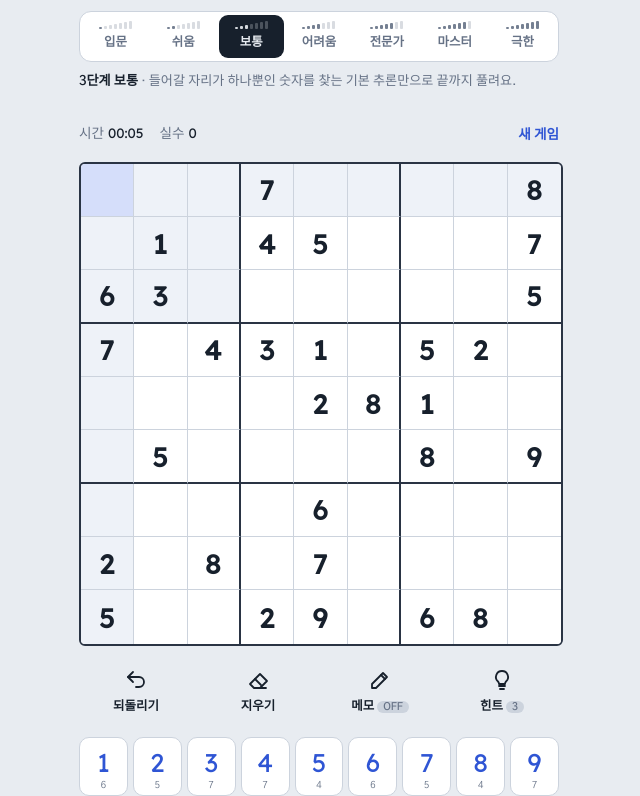
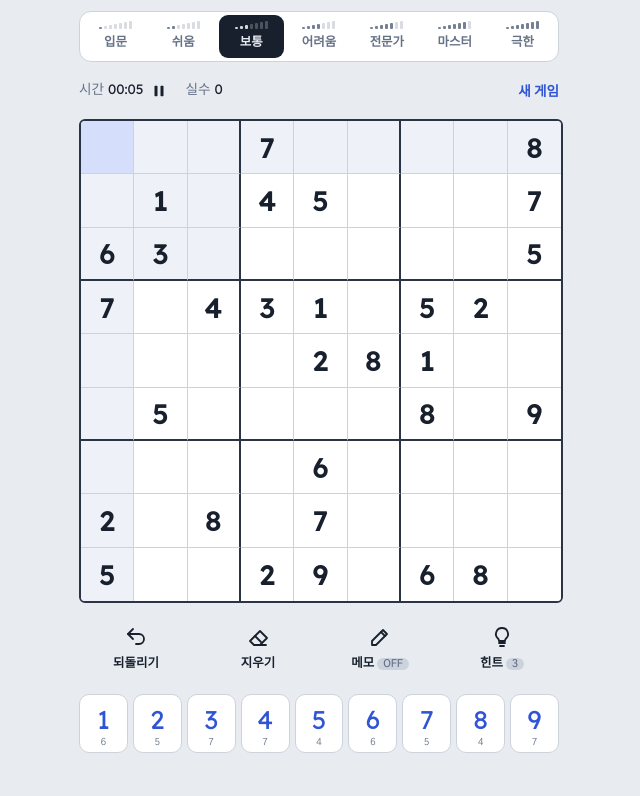
Before and after one commit to jeonsm1125/sudoku, a plain HTML site: page index.html in a window 1280 px wide. Shown: the part 59-855 px from the top of the page, without its empty margins (321-961 px from the left). Drawn offline with Linux system fonts and the light colour scheme.

Commit message:
feat: 일시정지·숫자 완성 체크 표시, 난이도 설명 삭제
- 일시정지: 시간 정지 + 판 블러 + 팝업. 앱을 내리거나 탭을 옮기면 자동 일시정지, P 키 지원
- 숫자 9개를 모두 맞게 채우면 숫자 패드 버튼을 체크 표시로 바꾸고 비활성화
- 난이도 버튼 아래 설명 줄 삭제
- 서비스 워커 캐시 sudoku-v2

Co-Authored-By: Claude Opus 5.5 <noreply@anthropic.com>

```diff
--- a/index.html
+++ b/index.html
@@ -83,8 +83,13 @@ h1 small { font-weight: 400; font-size: .8rem; color: var(--muted); letter-spaci
 .levels .pips i { width: 3px; border-radius: 1px; background: currentColor; opacity: .25; }
 .levels .pips i.on { opacity: .9; }
 .levels button[aria-pressed="true"] { background: var(--ink); color: var(--bg); }
-.lvl-desc { margin: -4px 0 0; font-size: .82rem; color: var(--muted); line-height: 1.5; min-height: 2.5em; text-wrap: pretty; }
-.lvl-desc b { color: var(--ink); font-weight: 600; }
+.pausebtn { border: 0; background: none; color: var(--ink); cursor: pointer; padding: 2px; margin-left: 4px; border-radius: 6px; display: inline-grid; place-items: center; vertical-align: middle; }
+.pausebtn svg { width: 18px; height: 18px; fill: currentColor; }
+.pausebtn:focus-visible { outline: 2px solid var(--accent); outline-offset: 1px; }
+.board { transition: filter .2s ease; }
+.board-wrap.is-paused .board { filter: blur(14px); }
+.overlay.pause-pop { background: color-mix(in srgb, var(--bg) 35%, transparent); }
+.pause-card { background: var(--surface); border: 1px solid var(--line); border-radius: 16px; padding: 24px 28px; box-shadow: 0 10px 30px color-mix(in srgb, var(--ink) 18%, transparent); }
 .spinner { width: 28px; height: 28px; border: 3px solid var(--line); border-top-color: var(--accent); border-radius: 50%; margin: 0 auto 12px; }
 @media (prefers-reduced-motion: no-preference) { .spinner { animation: spin .8s linear infinite; } @keyframes spin { to { transform: rotate(360deg); } } }
 
@@ -157,7 +162,8 @@ h1 small { font-weight: 400; font-size: .8rem; color: var(--muted); letter-spaci
 }
 .key small { font-size: .6rem; color: var(--muted); font-family: var(--font-body); }
 .key:active { background: var(--accent-soft); }
-.key.done { opacity: .3; }
+.key.done { color: var(--hint); background: color-mix(in srgb, var(--hint) 12%, var(--surface)); border-color: color-mix(in srgb, var(--hint) 35%, var(--line)); cursor: default; justify-content: center; }
+.key.done svg { width: 1.1em; height: 1.1em; fill: none; stroke: currentColor; stroke-width: 2.6; stroke-linecap: round; stroke-linejoin: round; }
 
 .btn-primary { border: 0; background: var(--accent); color: var(--accent-ink); font: 600 .95rem var(--font-body); padding: 10px 22px; border-radius: 999px; cursor: pointer; }
 .help { font-size: .78rem; color: var(--muted); text-align: center; line-height: 1.6; margin: 0; }
@@ -178,11 +184,10 @@ h1 small { font-weight: 400; font-size: .8rem; color: var(--muted); letter-spaci
   </header>
 
   <div class="levels" id="levels" role="group" aria-label="난이도"></div>
-  <p class="lvl-desc" id="lvlDesc"></p>
 
   <div class="status">
     <div class="grp">
-      <span>시간<b id="time">00:00</b></span>
+      <span>시간<b id="time">00:00</b><button type="button" class="pausebtn" id="pauseBtn" aria-label="일시정지"><svg viewBox="0 0 24 24"><rect x="6" y="5" width="4" height="14" rx="1"/><rect x="14" y="5" width="4" height="14" rx="1"/></svg></button></span>
       <span>실수<b id="mistakes">0</b></span>
     </div>
     <button type="button" class="linkbtn" id="newBtn">새 게임</button>
@@ -203,6 +208,13 @@ h1 small { font-weight: 400; font-size: .8rem; color: var(--muted); letter-spaci
         <h2>완성했어요</h2>
         <p id="winText"></p>
         <button type="button" class="btn-primary" id="winNew">새 게임</button>
+      </div>
+    </div>
+    <div class="overlay pause-pop" id="pausedBox" hidden>
+      <div class="pause-card">
+        <h2>일시정지</h2>
+        <p id="pausedText"></p>
+        <button type="button" class="btn-primary" id="resumeBtn">계속하기</button>
       </div>
     </div>
     <div class="overlay" id="busy" hidden>
@@ -232,7 +244,7 @@ h1 small { font-weight: 400; font-size: .8rem; color: var(--muted); letter-spaci
 
   <div class="pad" id="pad"></div>
 
-  <p class="help"><kbd>1</kbd>–<kbd>9</kbd> 입력 · <kbd>←↑→↓</kbd> 이동 · <kbd>Backspace</kbd> 지우기 · <kbd>N</kbd> 메모 · <kbd>Ctrl</kbd>+<kbd>Z</kbd> 되돌리기</p>
+  <p class="help"><kbd>1</kbd>–<kbd>9</kbd> 입력 · <kbd>←↑→↓</kbd> 이동 · <kbd>Backspace</kbd> 지우기 · <kbd>N</kbd> 메모 · <kbd>P</kbd> 일시정지 · <kbd>Ctrl</kbd>+<kbd>Z</kbd> 되돌리기</p>
 </div>
 
 <script>
@@ -481,14 +493,15 @@ function SudokuGenFactory() {
 (() => {
   // tech: 풀 때 필요한 가장 어려운 기법 단계 (판정기 기준), givens: 처음 보이는 숫자 수 (없으면 정답이 하나로 유지되는 한 최대한 지움)
   const LEVELS = [
-    { label: '입문', tech: 1, givens: 46, desc: '빈칸 대부분이 바로 채워져요. 규칙을 익히기 좋아요.' },
-    { label: '쉬움', tech: 1, givens: 38, desc: '한 줄, 한 박스씩 확인하면 막힘 없이 풀려요.' },
-    { label: '보통', tech: 1, givens: 30, desc: '들어갈 자리가 하나뿐인 숫자를 찾는 기본 추론만으로 끝까지 풀려요.' },
-    { label: '어려움', tech: 2, desc: '후보 숫자를 메모하고, 박스와 줄이 겹치는 자리나 숫자 짝을 찾아야 해요.' },
-    { label: '전문가', tech: 3, desc: '세 칸 묶음이나 X-Wing 같은 패턴을 찾아야 풀려요.' },
-    { label: '마스터', tech: 4, desc: 'Swordfish, XY-Wing 같은 고급 패턴이 필요해요.' },
-    { label: '극한', tech: 5, desc: '알려진 패턴만으로는 막혀요. 숫자를 가정해 보고 모순을 확인하며 풀어야 해요.' },
+    { label: '입문', tech: 1, givens: 46 },
+    { label: '쉬움', tech: 1, givens: 38 },
+    { label: '보통', tech: 1, givens: 30 },
+    { label: '어려움', tech: 2 },   // 교차(박스·줄), 숫자 짝
+    { label: '전문가', tech: 3 },   // 세 칸 묶음, X-Wing
+    { label: '마스터', tech: 4 },   // 네 칸 묶음, Swordfish, XY-Wing
+    { label: '극한', tech: 5 },     // 위 기법으로 풀리지 않음
   ];
+  const CHECK_SVG = '<svg viewBox="0 0 24 24" aria-hidden="true"><path d="M5 12.5 10 17.5 19 7"/></svg>';
   const HINTS = 3;
   const KEY = 'classic-sudoku-v1';
   const Gen = SudokuGenFactory();
@@ -600,7 +613,19 @@ function SudokuGenFactory() {
     }
     const counts = new Array(10).fill(0);
     S.values.forEach((v, i) => { if (v && v === S.solution[i]) counts[v]++; });
-    keys.forEach((k, idx) => { const left = 9 - counts[idx + 1]; k.querySelector('small').textContent = left || ''; k.classList.toggle('done', left === 0); });
+    keys.forEach((k, idx) => {
+      const d = idx + 1, left = 9 - counts[d], full = left === 0;
+      const html = full ? CHECK_SVG : d + '<small>' + left + '</small>';
+      if (k.dataset.html !== html) { k.innerHTML = html; k.dataset.html = html; }
+      k.classList.toggle('done', full);
+      k.disabled = full;
+      k.setAttribute('aria-label', full ? d + ' 완성' : d + ' 입력, ' + left + '개 남음');
+    });
+    const showPause = !!S.paused && !S.done && !busy;
+    document.querySelector('.board-wrap').classList.toggle('is-paused', showPause);
+    document.getElementById('pausedBox').hidden = !showPause;
+    if (showPause) document.getElementById('pausedText').textContent = LEVELS[S.level].label + ' · ' + fmt(S.seconds);
+    document.getElementById('pauseBtn').hidden = S.done;
     document.getElementById('mistakes').textContent = S.mistakes;
     document.getElementById('time').textContent = fmt(S.seconds);
     document.getElementById('hintBadge').textContent = S.hintsLeft;
@@ -608,7 +633,6 @@ function SudokuGenFactory() {
     document.getElementById('noteBadge').textContent = noteMode ? 'ON' : 'OFF';
     const shown = busy ? busyLevel : S.level;
     levelBtns.forEach((b, idx) => b.setAttribute('aria-pressed', idx === shown));
-    document.getElementById('lvlDesc').innerHTML = '<b>' + (shown + 1) + '단계 ' + LEVELS[shown].label + '</b> · ' + LEVELS[shown].desc;
     document.getElementById('busy').hidden = !busy;
     if (busy) document.getElementById('busyText').textContent = LEVELS[busyLevel].label + ' 문제를 만드는 중이에요';
     const win = document.getElementById('win');
@@ -618,7 +642,7 @@ function SudokuGenFactory() {
   }
 
   const snapshot = () => { S.history.push({ values: S.values.slice(), notes: S.notes.slice(), hinted: S.hinted.slice() }); if (S.history.length > 200) S.history.shift(); };
-  const editable = i => !busy && i >= 0 && !S.done && S.puzzle[i] === 0 && !S.hinted[i];
+  const editable = i => !busy && !S.paused && i >= 0 && !S.done && S.puzzle[i] === 0 && !S.hinted[i];
 
   function place(i, d) {
     S.values[i] = d; S.notes[i] = 0;
@@ -643,12 +667,12 @@ function SudokuGenFactory() {
     snapshot(); S.values[i] = 0; S.notes[i] = 0; save(); render();
   }
   function undo() {
-    if (S.done || busy) return;
+    if (S.done || busy || S.paused) return;
     const h = S.history.pop(); if (!h) return;
     S.values = h.values; S.notes = h.notes; S.hinted = h.hinted; save(); render();
   }
   function hint() {
-    if (S.done || busy || S.hintsLeft <= 0) return;
+    if (S.done || busy || S.paused || S.hintsLeft <= 0) return;
     let i = S.sel;
     if (!(i >= 0 && S.puzzle[i] === 0 && S.values[i] !== S.solution[i])) {
       const open = []; for (let k = 0; k < 81; k++) if (S.values[k] !== S.solution[k]) open.push(k);
@@ -680,12 +704,19 @@ function SudokuGenFactory() {
   document.getElementById('winNew').addEventListener('click', () => startNew(S.level));
   document.getElementById('confirmYes').addEventListener('click', () => startNew(pendingLevel ?? S.level));
   document.getElementById('confirmNo').addEventListener('click', () => { confirmBox.hidden = true; pendingLevel = null; });
+  // 일시정지: 시간을 멈추고 판을 가린다. 앱을 내리거나 탭을 옮기면 자동으로 일시정지
+  function setPaused(p) { if (S.done || busy || !!S.paused === p) return; S.paused = p; save(); render(); }
+  document.getElementById('pauseBtn').addEventListener('click', () => setPaused(true));
+  document.getElementById('resumeBtn').addEventListener('click', () => setPaused(false));
+  document.addEventListener('visibilitychange', () => { if (document.visibilityState === 'hidden') setPaused(true); });
   document.getElementById('undoBtn').addEventListener('click', undo);
   document.getElementById('eraseBtn').addEventListener('click', erase);
   document.getElementById('hintBtn').addEventListener('click', hint);
   document.getElementById('noteBtn').addEventListener('click', () => { noteMode = !noteMode; render(); });
 
   document.addEventListener('keydown', e => {
+    if (!e.ctrlKey && !e.metaKey && !e.altKey && e.key.toLowerCase() === 'p') { setPaused(!S.paused); return; }
+    if (S.paused) { if (e.key === 'Escape' || e.key === 'Enter') setPaused(false); return; }
     if ((e.ctrlKey || e.metaKey) && e.key.toLowerCase() === 'z') { e.preventDefault(); undo(); return; }
     if (e.ctrlKey || e.metaKey || e.altKey) return;
     if (/^[1-9]$/.test(e.key)) { input(+e.key); return; }
@@ -703,7 +734,7 @@ function SudokuGenFactory() {
 
   // 타이머: 화면이 보일 때만 진행
   setInterval(() => {
-    if (!S.done && !busy && document.visibilityState === 'visible') {
+    if (!S.done && !busy && !S.paused && document.visibilityState === 'visible') {
       S.seconds++; document.getElementById('time').textContent = fmt(S.seconds);
       if (S.seconds % 5 === 0) save();
     }
--- a/sw.js
+++ b/sw.js
@@ -1,5 +1,5 @@
 // 오프라인 실행용 서비스 워커. 파일을 고치면 CACHE 버전을 올려야 새 파일이 반영된다.
-const CACHE = 'sudoku-v1';
+const CACHE = 'sudoku-v2';
 const SHELL = ['./', './index.html', './manifest.webmanifest', './icons/icon-192.png', './icons/icon-512.png', './icons/apple-touch-icon.png'];
 
 self.addEventListener('install', e => {
```
